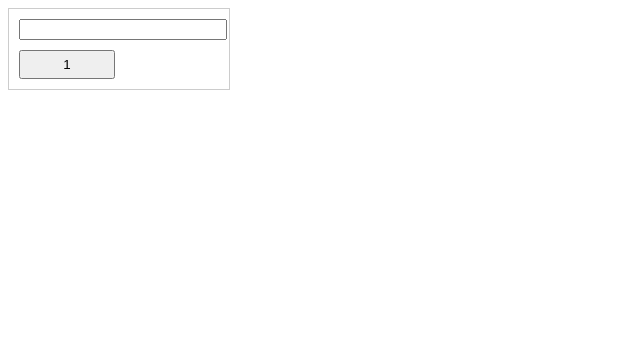
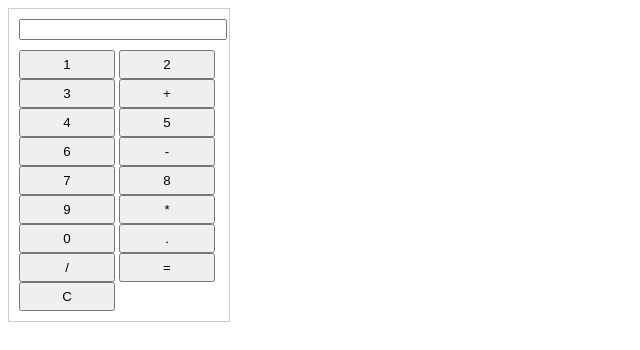
Before and after one commit to deyanmalinov/Calculator, a plain HTML site: page index.html in a window 1280 px wide. Shown: the whole page, without its empty margins (0-640 px from the left). Drawn offline with Linux system fonts and the light colour scheme.

Commit message:
testing testing

```diff
--- a/index.html
+++ b/index.html
@@ -9,7 +9,26 @@
 <div class="calculator">
     <input type="text" id="display" readonly>
     <input type="button" value="1">
-
+    <input type="button" value="2">
+    <input type="button" value="3">
+    <input type="button" value="+" onclick="appendToDisplay('+')">
+    <br>
+    <input type="button" value="4">
+    <input type="button" value="5">
+    <input type="button" value="6">
+    <input type="button" value="-" onclick="appendToDisplay('-')">
+    <br>
+    <input type="button" value="7">
+    <input type="button" value="8">
+    <input type="button" value="9">
+    <input type="button" value="*" onclick="appendToDisplay('*')">
+    <br>
+    <input type="button" value="0">
+    <input type="button" value="." onclick="appendToDisplay('.')">
+    <input type="button" value="/" onclick="appendToDisplay('/')">
+    <input type="button" value="=" onclick="calculate()">
+    <br>
+    <input type="button" value="C" onclick="clearDisplay()">
 </div>
 
 <script src="calculator.js"></script>
```
